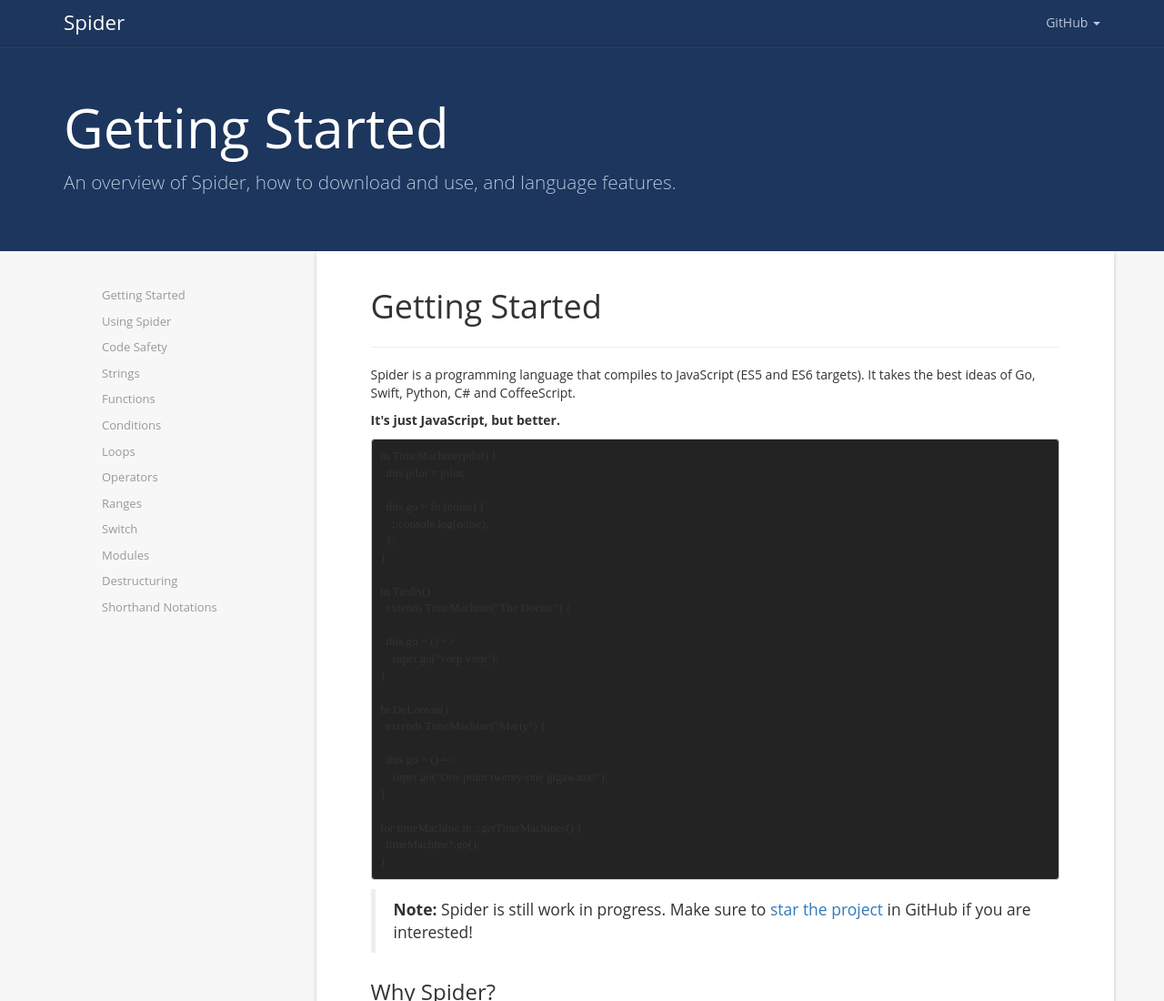
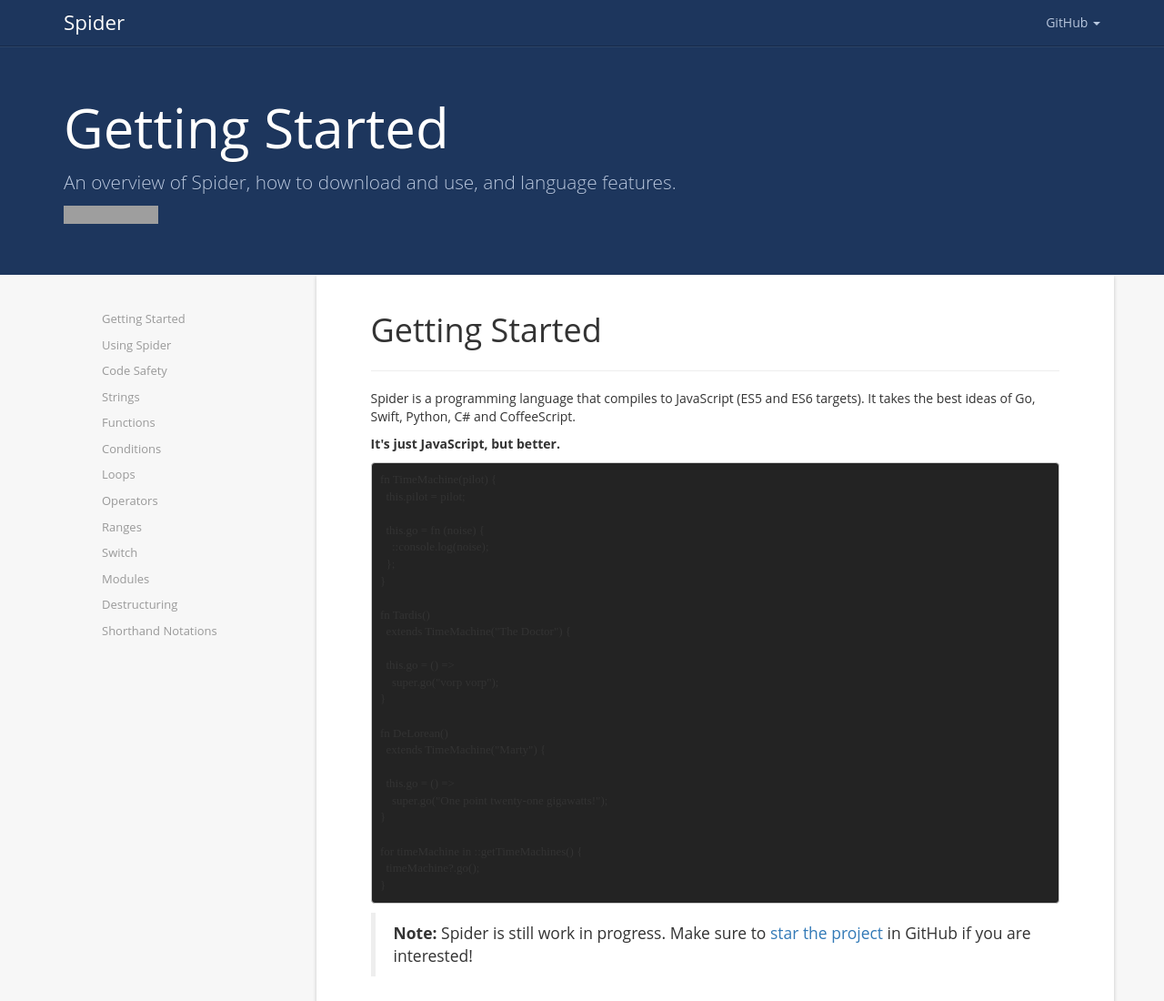
Before and after one commit to alongubkin/spider, a plain HTML site: page index.html in a window 1280 px wide. Shown: the top 1100 px of the page at 91% size. Drawn offline with nearby package versions, Linux system fonts and the light colour scheme; grey boxes are pictures that could not be loaded; a script that the page names is missing; a web font is replaced by a local one.

Commit message:
star widget

```diff
--- a/index.html
+++ b/index.html
@@ -44,7 +44,9 @@
     <div class="docs-header" id="content">
       <div class="container">
         <h1>Getting Started</h1>
-        <p>An overview of Spider, how to download and use, and language features.</p>
+        <p>An overview of Spider, how to download and use, and language features. </p>
+
+        <iframe src="http://ghbtns.com/github-btn.html?user=alongubkin&repo=spider&type=watch&count=true" allowtransparency="true" frameborder="0" scrolling="0" width="104px" height="20px"></iframe>
       </div>
     </div>
     <div class="container docs-container">
```
